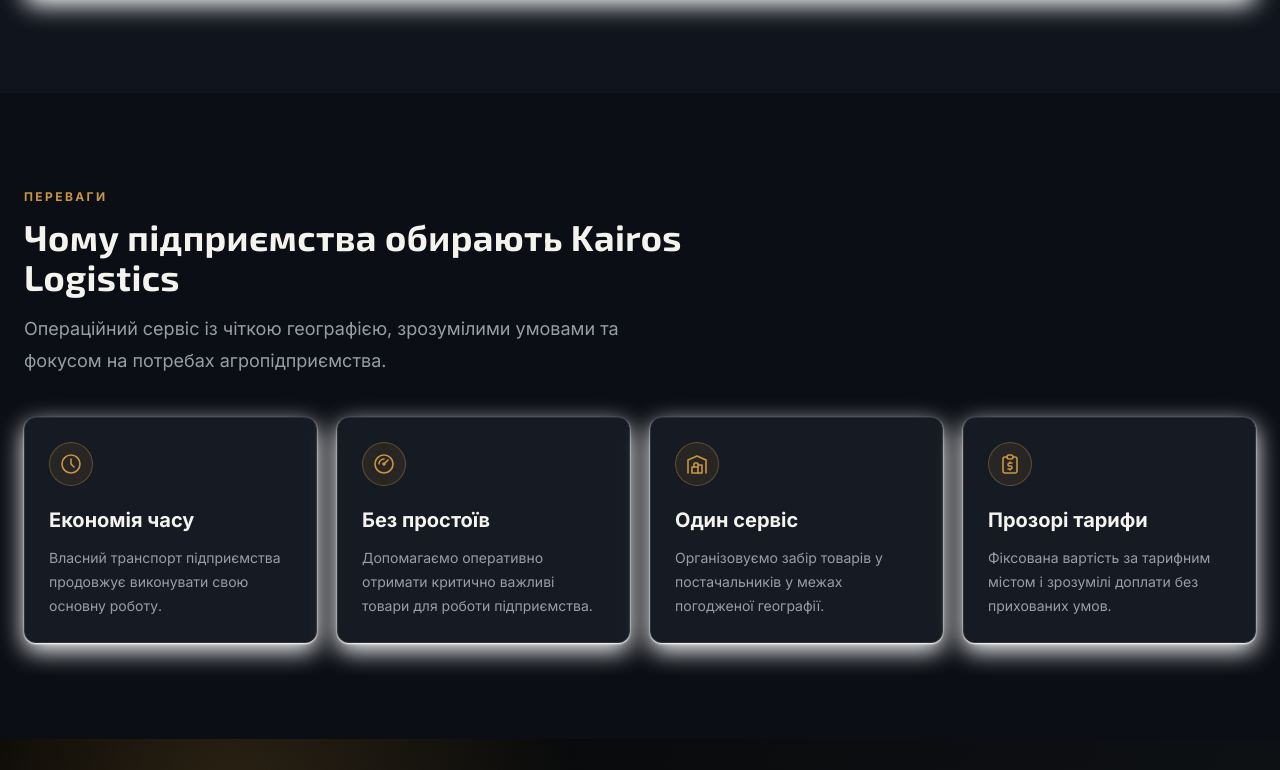
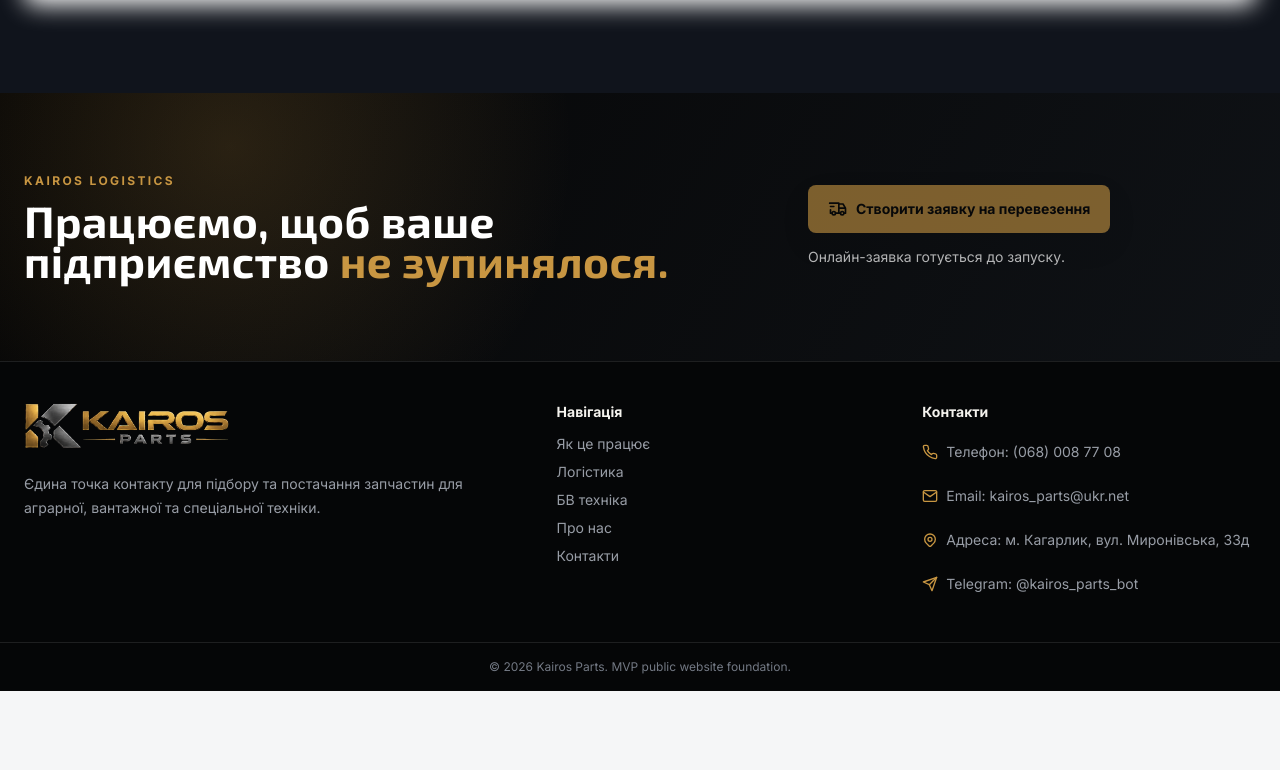
Before and after one commit to Serhiy199/Kairos-Parts, a Next.js app: page /logistics in a window 1280 px wide. Shown: the part 3130-3900 px from the top of the page. After the commit the page ends 3821 px from the top, so only its background shows below. Built offline with nearby package versions, Linux system fonts and the light colour scheme; no server answers.

Commit message:
refactor: remove logistics benefits section

```diff
--- a/app/(public)/logistics/page.tsx
+++ b/app/(public)/logistics/page.tsx
@@ -3,11 +3,8 @@
 import Link from 'next/link';
 import { notFound } from 'next/navigation';
 import {
-  TbBuildingWarehouse,
   TbClock,
-  TbGauge,
   TbPackage,
-  TbReportMoney,
   TbShieldCheck,
   TbTruckDelivery
 } from 'react-icons/tb';
@@ -59,29 +56,6 @@
     title: 'Просто',
     text: 'Прозорі тарифи без прихованих умов',
     icon: TbPackage
-  }
-];
-
-const benefits = [
-  {
-    title: 'Економія часу',
-    text: 'Власний транспорт підприємства продовжує виконувати свою основну роботу.',
-    icon: TbClock
-  },
-  {
-    title: 'Без простоїв',
-    text: 'Допомагаємо оперативно отримати критично важливі товари для роботи підприємства.',
-    icon: TbGauge
-  },
-  {
-    title: 'Один сервіс',
-    text: 'Організовуємо забір товарів у постачальників у межах погодженої географії.',
-    icon: TbBuildingWarehouse
-  },
-  {
-    title: 'Прозорі тарифи',
-    text: 'Фіксована вартість за тарифним містом і зрозумілі доплати без прихованих умов.',
-    icon: TbReportMoney
   }
 ];
 
@@ -166,33 +140,6 @@
 
       <LogisticsOverviewSection />
 
-      <section aria-labelledby="logistics-benefits-title" className="bg-public-page py-16 sm:py-20 lg:py-24">
-        <div className="kp-container">
-          <SectionHeading
-            eyebrow="Переваги"
-            id="logistics-benefits-title"
-            title="Чому підприємства обирають Kairos Logistics"
-            copy="Операційний сервіс із чіткою географією, зрозумілими умовами та фокусом на потребах агропідприємства."
-          />
-
-          <div className="mt-10 grid gap-5 sm:grid-cols-2 xl:grid-cols-4">
-            {benefits.map((benefit) => {
-              const Icon = benefit.icon;
-
-              return (
-                <article key={benefit.title} className="rounded-xl border border-public-border bg-public-card p-5 shadow-card sm:p-6">
-                  <span className="grid size-11 place-items-center rounded-full border border-accent/35 bg-accent/10 text-accent">
-                    <Icon aria-hidden="true" focusable="false" className="size-6 stroke-[1.6]" />
-                  </span>
-                  <h3 className="mt-5 text-xl font-bold text-public-primary">{benefit.title}</h3>
-                  <p className="mt-3 text-sm leading-6 text-public-muted">{benefit.text}</p>
-                </article>
-              );
-            })}
-          </div>
-        </div>
-      </section>
-
       <section aria-labelledby="logistics-final-cta-title" className="relative overflow-hidden bg-primary py-14 text-white sm:py-16 lg:py-20">
         <div className="pointer-events-none absolute inset-0 bg-[radial-gradient(circle_at_18%_20%,rgba(200,150,66,0.18),transparent_32%),linear-gradient(120deg,rgba(5,5,5,1),rgba(15,18,22,1))]" />
         <div className="kp-container relative flex flex-col gap-8 lg:flex-row lg:items-center lg:justify-between">
@@ -244,33 +191,3 @@
     </div>
   );
 }
-
-function SectionEyebrow({ children }: { children: React.ReactNode }) {
-  return <p className="text-xs font-bold uppercase tracking-[0.2em] text-accent">{children}</p>;
-}
-
-function SectionHeading({
-  id,
-  eyebrow,
-  title,
-  copy,
-  dark = false
-}: {
-  id: string;
-  eyebrow: string;
-  title: string;
-  copy: string;
-  dark?: boolean;
-}) {
-  return (
-    <div className="max-w-3xl">
-      <SectionEyebrow>{eyebrow}</SectionEyebrow>
-      <h2 id={id} className={`mt-3 text-3xl font-bold leading-tight sm:text-4xl ${dark ? 'text-white' : 'text-public-primary'}`}>
-        {title}
-      </h2>
-      <p className={`mt-4 max-w-2xl text-base leading-7 sm:text-lg sm:leading-8 ${dark ? 'text-white/70' : 'text-public-muted'}`}>
-        {copy}
-      </p>
-    </div>
-  );
-}
```
